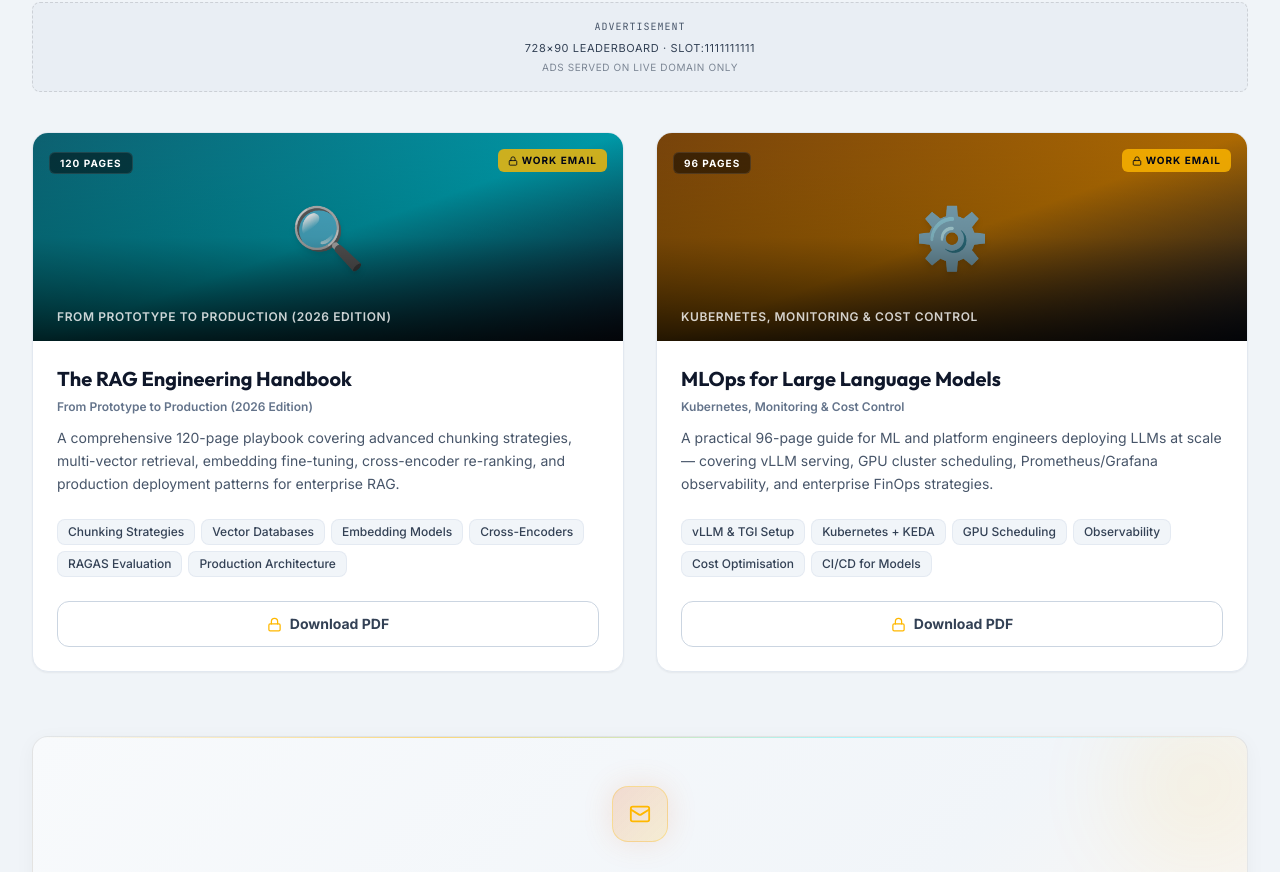
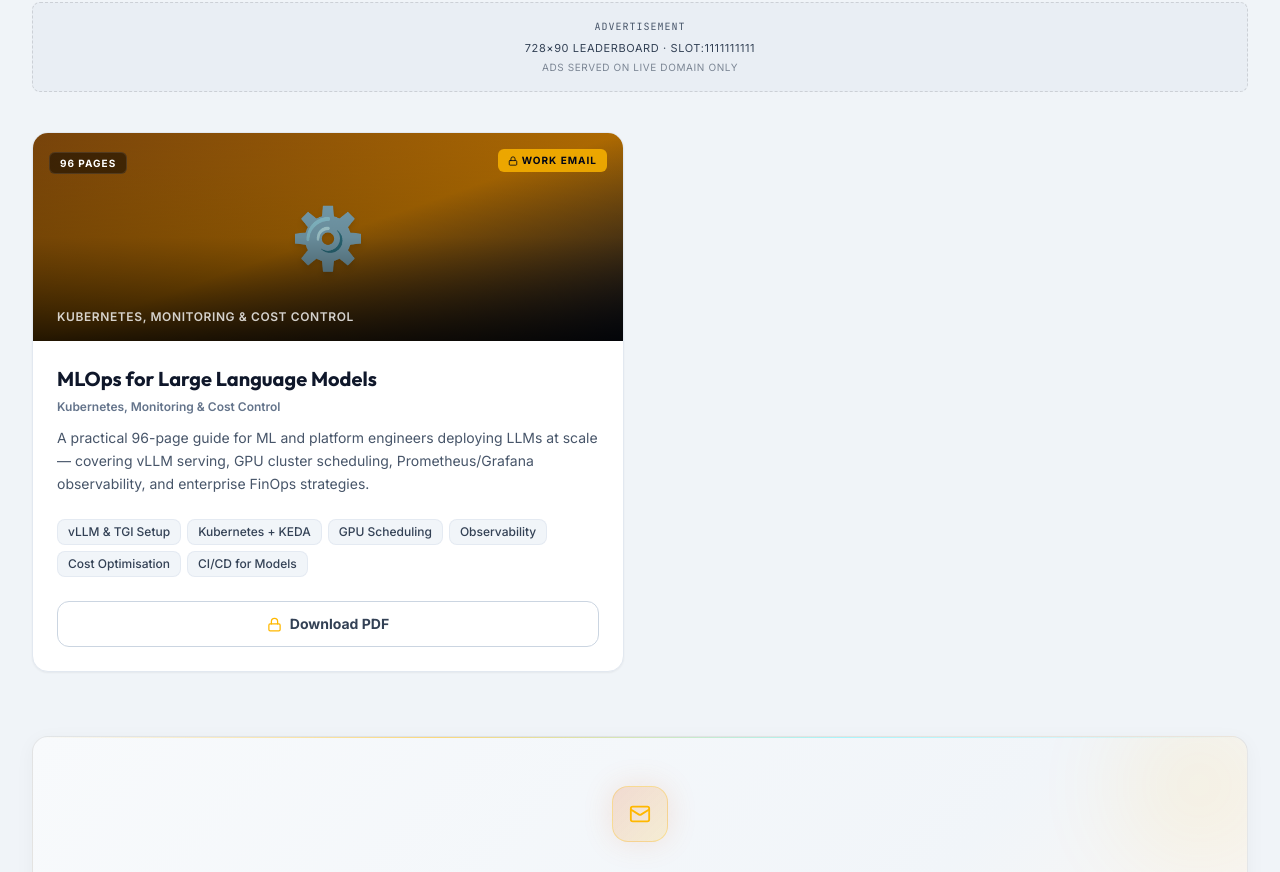
Before and after one commit to milandhore/illuminaist-latest, a React (Vite) app: page /#/ebooks in a window 1280 px wide. Shown: the part 400-1272 px from the top of the page. Built offline with nearby package versions, Linux system fonts and the light colour scheme.

Commit message:
CMS: Deleted eBook 'rag-engineering-guide'

```diff
--- a/src/data/ebooks.js
+++ b/src/data/ebooks.js
@@ -1,31 +1,11 @@
 export const ebooks = [
   {
-    id: 1,
-    slug: "rag-engineering-guide",
-    title: "The RAG Engineering Handbook",
-    subtitle: "From Prototype to Production (2026 Edition)",
-    description: "A comprehensive 120-page playbook covering advanced chunking strategies, multi-vector retrieval, embedding fine-tuning, cross-encoder re-ranking, and production deployment patterns for enterprise RAG.",
-    topics: [
-      "Chunking Strategies",
-      "Vector Databases",
-      "Embedding Models",
-      "Cross-Encoders",
-      "RAGAS Evaluation",
-      "Production Architecture"
-    ],
-    pages: 120,
-    downloadUrl: "/ebooks/rag-engineering-guide.pdf",
-    coverGradient: "from-cyan-900 via-cyan-700 to-slate-900",
-    accentColor: "#00F0FF",
-    icon: "🔍"
-  },
-  {
-    id: 2,
-    slug: "mlops-llm-guide",
-    title: "MLOps for Large Language Models",
-    subtitle: "Kubernetes, Monitoring & Cost Control",
-    description: "A practical 96-page guide for ML and platform engineers deploying LLMs at scale — covering vLLM serving, GPU cluster scheduling, Prometheus/Grafana observability, and enterprise FinOps strategies.",
-    topics: [
+    "id": 2,
+    "slug": "mlops-llm-guide",
+    "title": "MLOps for Large Language Models",
+    "subtitle": "Kubernetes, Monitoring & Cost Control",
+    "description": "A practical 96-page guide for ML and platform engineers deploying LLMs at scale — covering vLLM serving, GPU cluster scheduling, Prometheus/Grafana observability, and enterprise FinOps strategies.",
+    "topics": [
       "vLLM & TGI Setup",
       "Kubernetes + KEDA",
       "GPU Scheduling",
@@ -33,10 +13,10 @@ export const ebooks = [
       "Cost Optimisation",
       "CI/CD for Models"
     ],
-    pages: 96,
-    downloadUrl: "/ebooks/mlops-llm-guide.pdf",
-    coverGradient: "from-amber-900 via-amber-700 to-slate-900",
-    accentColor: "#FFB800",
-    icon: "⚙️"
+    "pages": 96,
+    "downloadUrl": "/ebooks/mlops-llm-guide.pdf",
+    "coverGradient": "from-amber-900 via-amber-700 to-slate-900",
+    "accentColor": "#FFB800",
+    "icon": "⚙️"
   }
 ];
```
Also changed, not shown: 1 other file (tests, documents, lock files or other folders).
